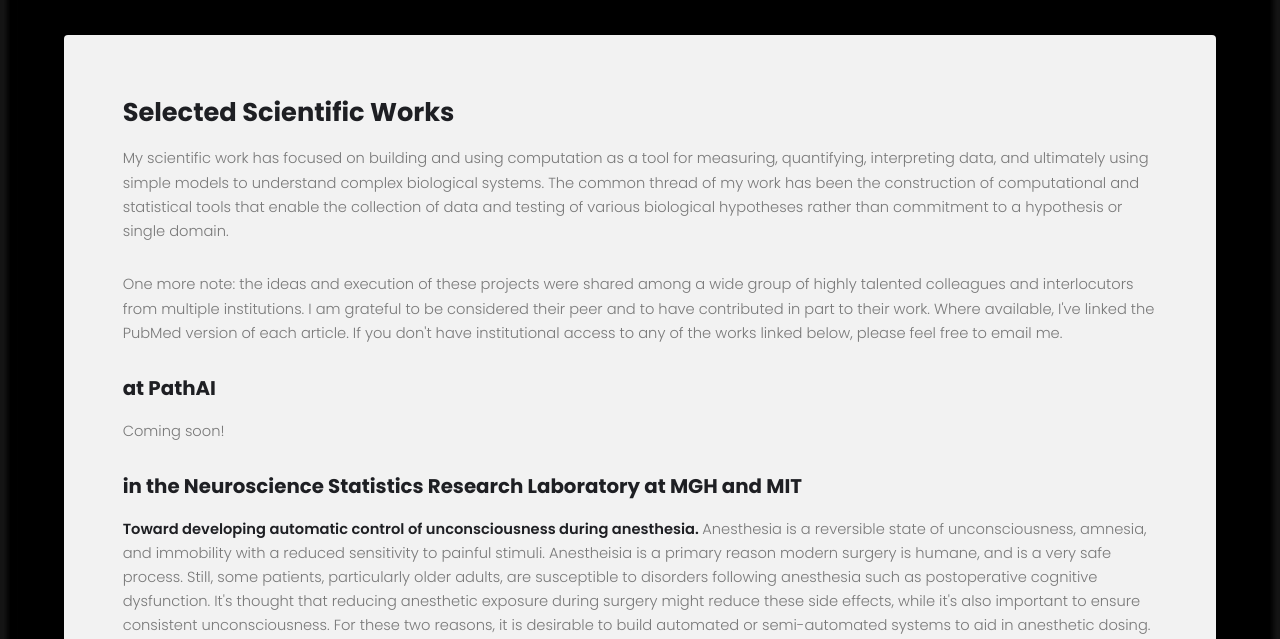
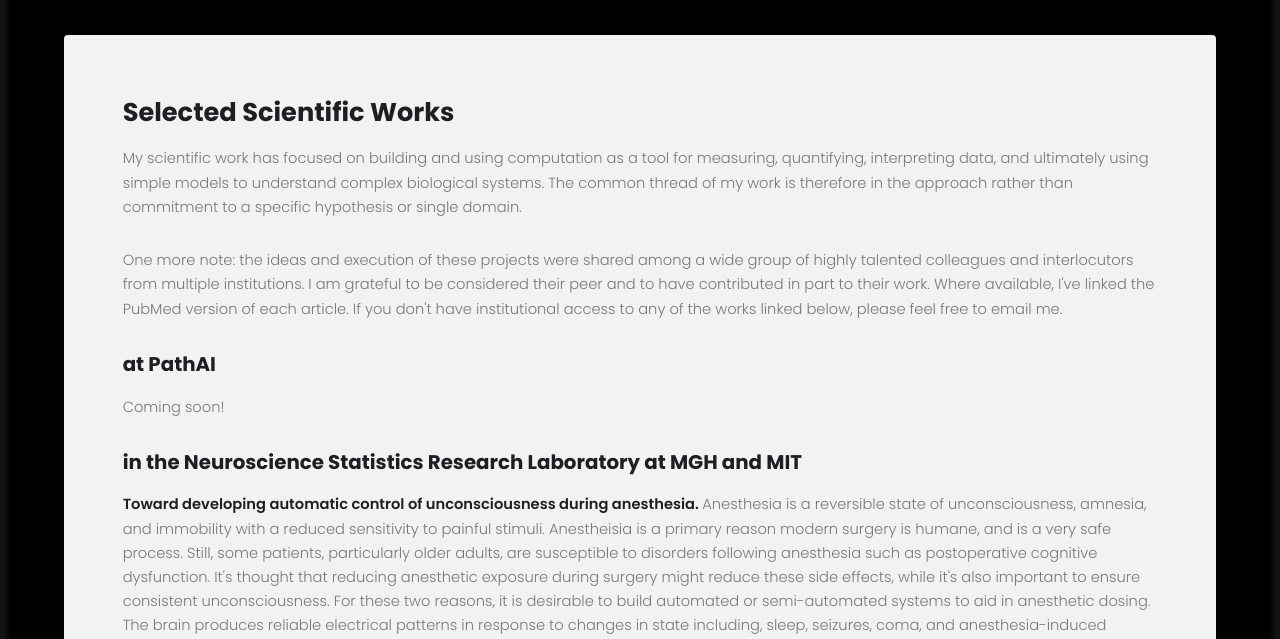
Before and after one commit to johnabel/johnabel.github.io, a plain HTML site: page writings.html in a window 1280 px wide. Shown: the part 161-800 px from the top of the page. Drawn offline with Linux system fonts and the light colour scheme.

Commit message:
Update writings.html

```diff
--- a/writings.html
+++ b/writings.html
@@ -27,7 +27,7 @@
 							<!-- Elements -->
 								<h2 id="elements">Selected Scientific Works</h2>
 
-                                <p>My scientific work has focused on building and using computation as a tool for measuring, quantifying, interpreting data, and ultimately using simple models to understand complex biological systems. The common thread of my work has been the construction of computational and statistical tools that enable the collection of data and testing of various biological hypotheses rather than commitment to a hypothesis or single domain.</p>
+                                <p>My scientific work has focused on building and using computation as a tool for measuring, quantifying, interpreting data, and ultimately using simple models to understand complex biological systems. The common thread of my work is therefore in the approach rather than commitment to a specific hypothesis or single domain.</p>
 
                                 <p>One more note: the ideas and execution of these projects were shared among a wide group of highly talented colleagues and interlocutors from multiple institutions. I am grateful to be considered their peer and to have contributed in part to their work. Where available, I've linked the PubMed version of each article. If you don't have institutional access to any of the works linked below, please feel free to email me.</p>
 
```
